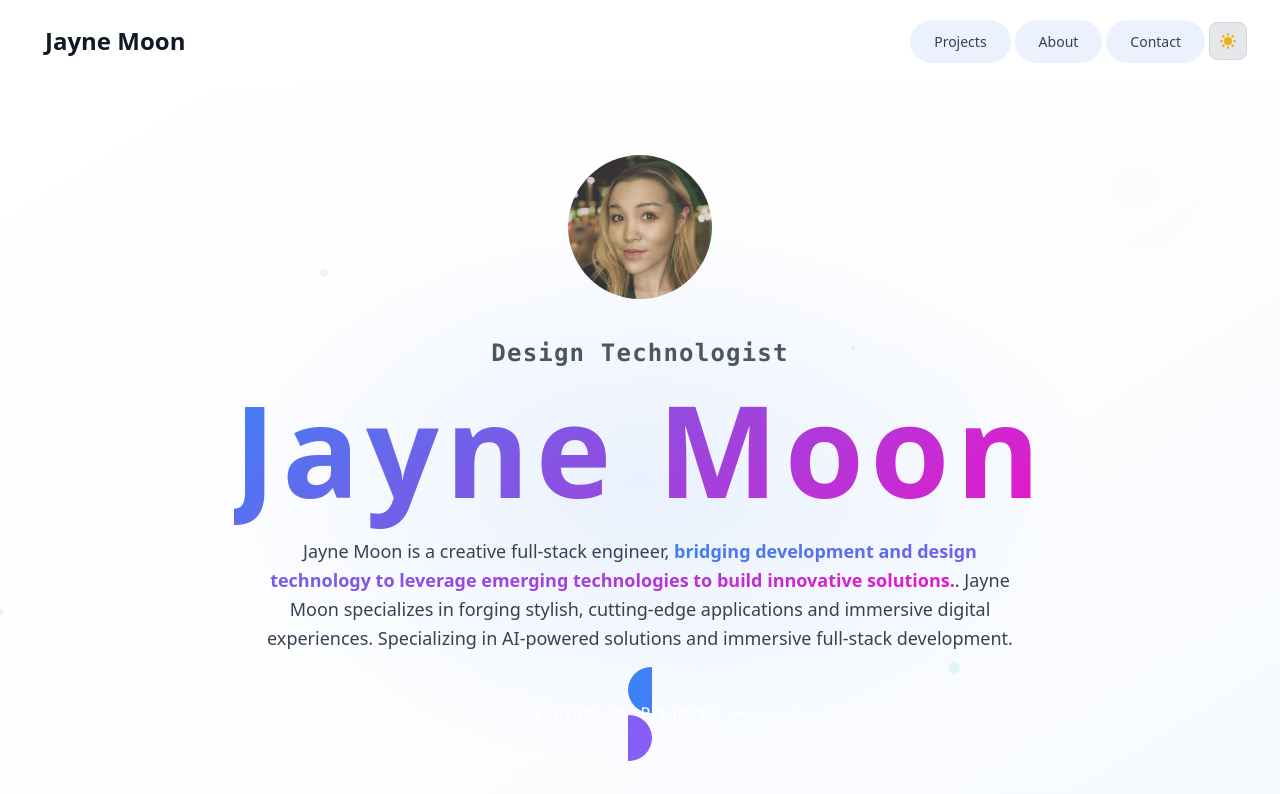
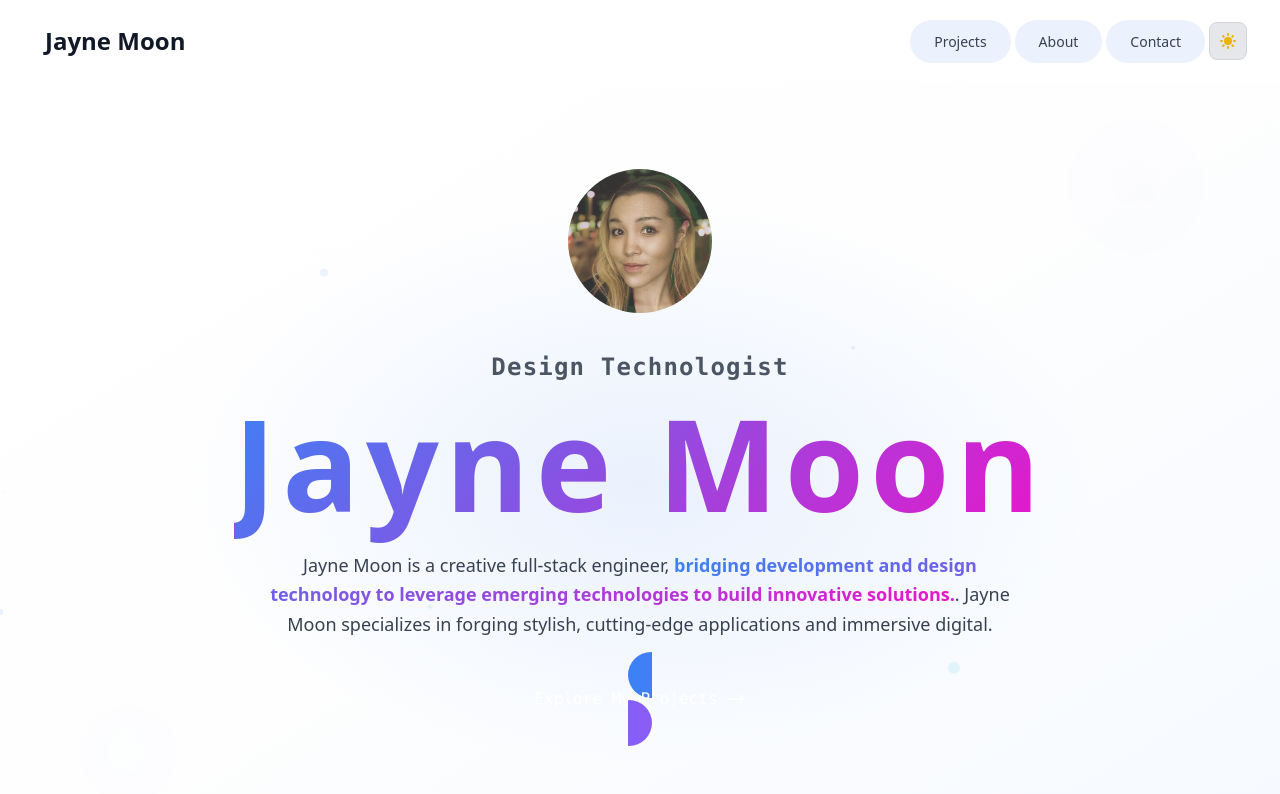
Before and after one commit to jaynemoon/jaynemoon, a React (Vite) app: page / in a window 1280 px wide. Shown: the top 794 px of the page. Built offline with nearby package versions, Linux system fonts and the light colour scheme.

Commit message:
Update Home.tsx

```diff
--- a/src/pages/Home.tsx
+++ b/src/pages/Home.tsx
@@ -205,8 +205,7 @@ const Home = () => {
             >
                Jayne Moon is a creative full-stack engineer, {' '}
               <span className="gradient-text font-semibold">bridging development and design technology to leverage emerging technologies to build innovative solutions.</span>.
-              Jayne Moon specializes in forging stylish, cutting-edge applications and immersive digital experiences.
-              Specializing in AI-powered solutions and immersive full-stack development.
+              Jayne Moon specializes in forging stylish, cutting-edge applications and immersive digital.
             </motion.p>
 
             <motion.div
@@ -220,9 +219,6 @@ const Home = () => {
                 </svg>
               </GradientButton>
 
-              {/* <GradientButton to="/contact" variant="secondary" size="lg">
-                <span className="font-mono">Let's Connect</span>
-              </GradientButton> */}
             </motion.div>
 
             <motion.div
```
